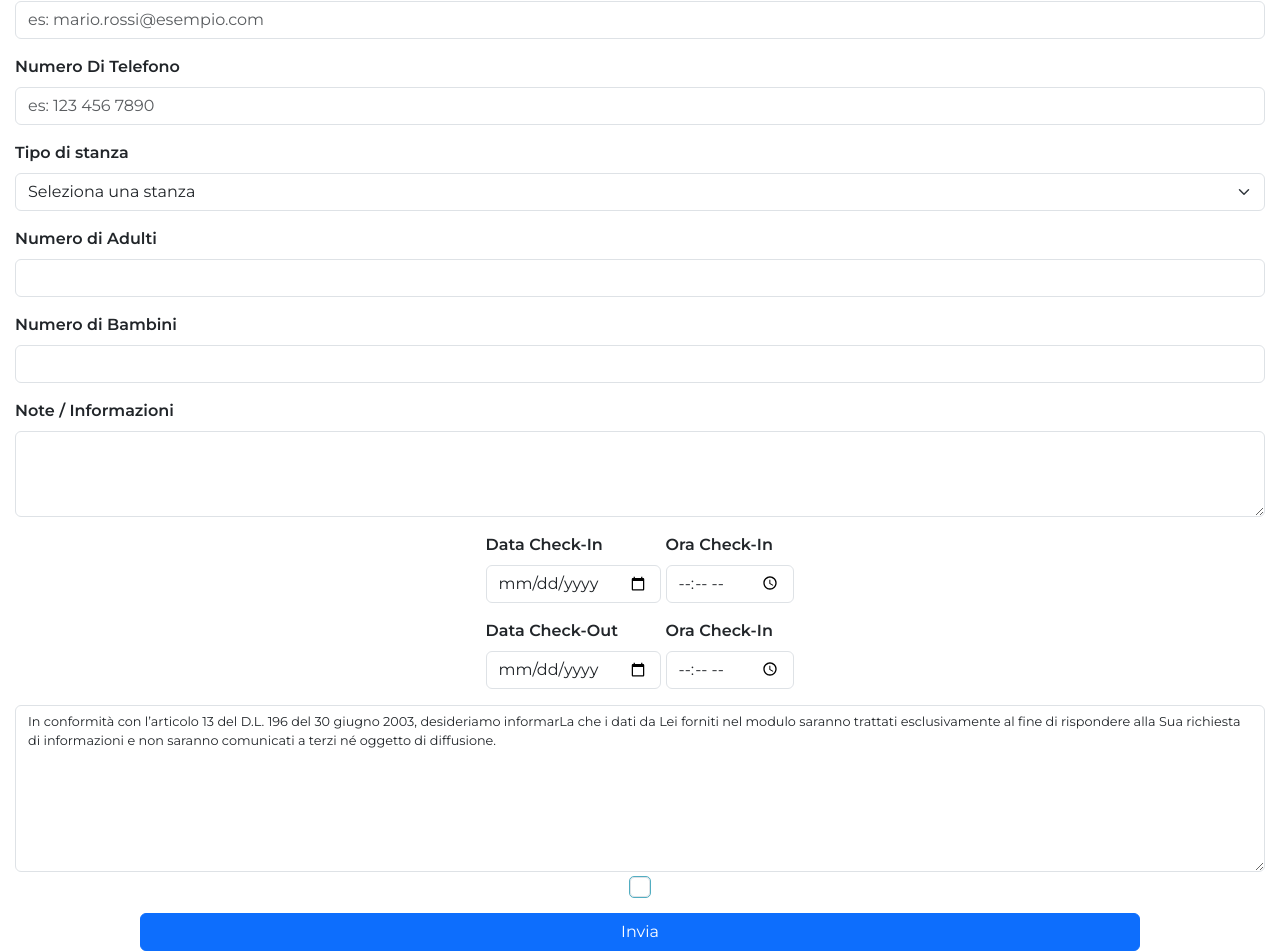
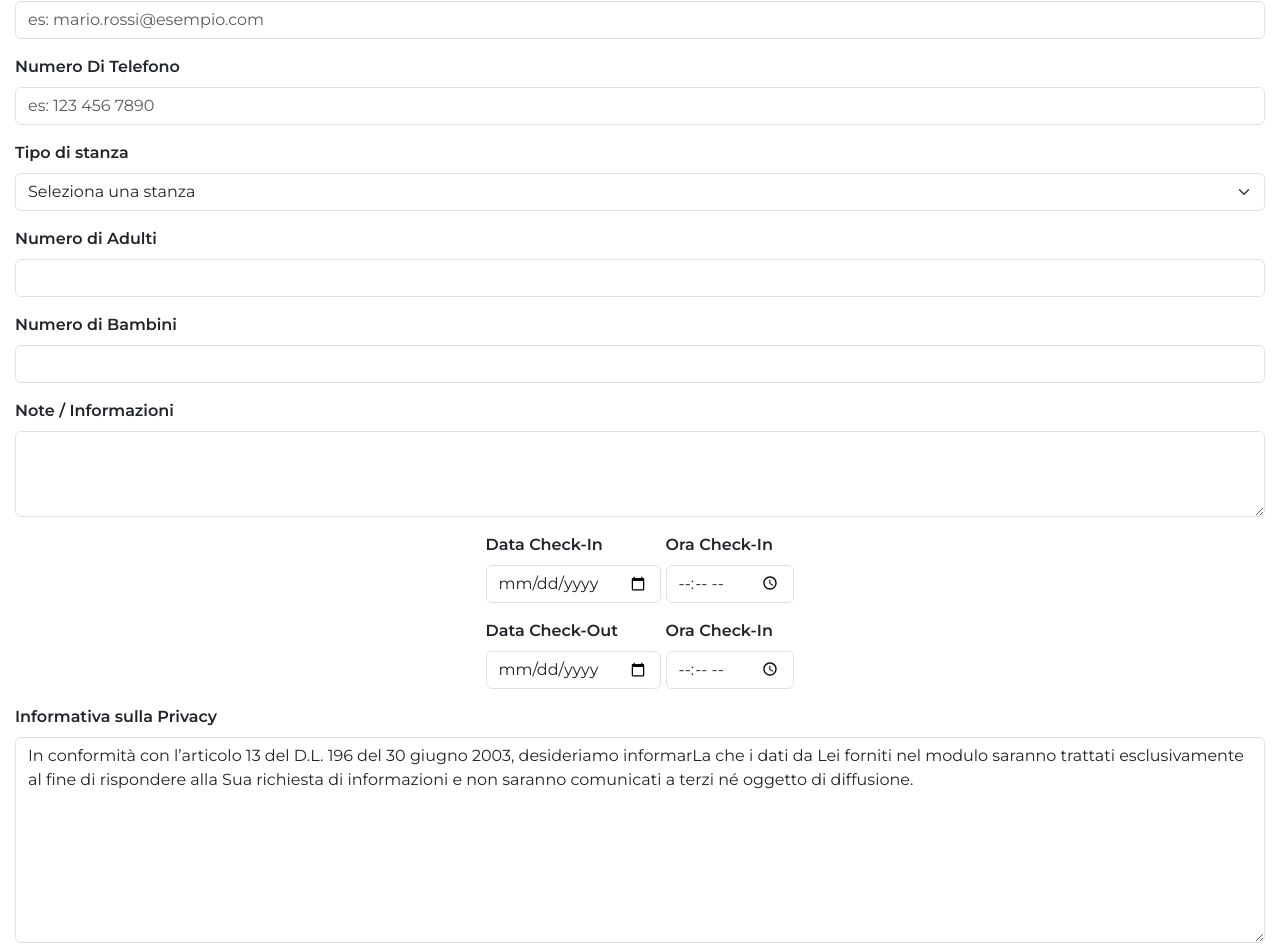
Before and after one commit to DHrdo/B-BFavignana-Dott.Cannizzaro, a React (Create React App) app: page / in a window 1280 px wide. Shown: the part 2854-3806 px from the top of the page. Built offline with nearby package versions, Linux system fonts and the light colour scheme.

Commit message:
refractoring di form.js

```diff
--- a/src/components/Form/Form.js
+++ b/src/components/Form/Form.js
@@ -1,257 +1,220 @@
 /* eslint-disable no-unused-vars */
-import React, { useState } from "react";
-import "react-datepicker/dist/react-datepicker.css";
+import React, { useState } from "react"
+import "react-datepicker/dist/react-datepicker.css"
+
+const InputField = ({ label, type, id, placeholder, pattern, min, max, required, onChange }) => (
+    <div className="mb-3">
+        {label && <label htmlFor={id} className="form-label">{label}</label>}
+        <input
+            type={type}
+            className="form-control"
+            id={id}
+            placeholder={placeholder}
+            pattern={pattern}
+            min={min}
+            max={max}
+            onChange={onChange}
+            required={required}
+        />
+    </div>
+)
+
+const SelectField = ({ label, id, options, required, onChange }) => (
+    <div className="mb-3">
+        <label htmlFor={id} className="form-label">{label}</label>
+        <select className="form-select" id={id} onChange={onChange} required={required}>
+            <option value="">Seleziona una stanza</option>
+            {options.map(option => (
+                <option key={option.value} value={option.value}>{option.label}</option>
+            ))}
+        </select>
+    </div>
+)
+
+const TextAreaField = ({ label, id, rows, readOnly, defaultValue, onChange }) => (
+    <div className="mb-3">
+        <label htmlFor={id} className="form-label">{label}</label>
+        <textarea
+            className="form-control"
+            id={id}
+            rows={rows}
+            readOnly={readOnly}
+            defaultValue={defaultValue}
+            onChange={onChange}
+        />
+    </div>
+)
+
+const CheckboxField = ({ label, id, required, onChange }) => (
+    <div className="mb-3 form-check">
+        <input
+            type="checkbox"
+            className="form-check-input"
+            id={id}
+            onChange={onChange}
+            required={required}
+        />
+        <label className="form-check-label" htmlFor={id}>{label}</label>
+    </div>
+)
 
 export const Form = () => {
-    const [firstName, setFirstName] = useState("");
-    const [lastName, setLastName] = useState("");
+    const [formState, setFormState] = useState({
+        firstName: "",
+        lastName: "",
+        email: "",
+        phone: "",
+        roomType: "",
+        adults: 0,
+        children: 0,
+        bookingNotes: "",
+        startDate: null,
+        startTime: null,
+        endDate: null,
+        endTime: null,
+        dataProcessing: false,
+        isFormValid: false
+    })
 
-    const [email, setEmail] = useState("");
-    const [phone, setPhone] = useState("");
-
-    const [roomType, setRoomType] = useState("");
-
-    const [adults, setAdults] = useState(0);
-    const [children, setChildren] = useState(0);
-
-    const [BookingNotes, setBookingNotes] = useState("");
-
-    const [startDate, setStartDate] = useState(null);
-    const [startTime, setStartTime] = useState(null);
-
-    const [endDate, setEndDate] = useState(null);
-    const [endTime, setEndTime] = useState(null);
-
-    const [isFormValid, setIsFormValid] = useState(false);
+    const handleInputChange = (e) => {
+        const { id, value, type, checked } = e.target
+        setFormState(prevState => (
+            {
+                ...prevState,
+                [id]: type === "checkbox" ? checked : value
+            }
+        ))
+    };
 
     const handleFormSubmit = (e) => {
-        e.preventDefault();
-        console.log(`${firstName}\n${lastName}\n${email}\n${phone}\n${roomType}\n${adults}\n${children}\n${startDate}\n${startTime}\n${endDate}\n${endTime}`);
-    };
+        e.preventDefault()
+        console.log(formState)
+    }
 
     return (
-
-        <form className="form" id="form" action="#">
-
+        <form className="form" id="form" onSubmit={handleFormSubmit}>
             <h3 className="form-title">Prenota</h3>
 
-            {/* NAME AND LASTNAME */}
             <div className="wrap-name">
-
-                {/* NAME */}
-                <div className="mb-3">
-                    <label htmlFor="firstname" className="form-label">Nome</label>
-                    <input
+                <InputField
+                    label="Nome"
                     type="text"
-                        className="form-control"
-                        name="firstname"
-                        id="firstname"
+                    id="firstName"
                     placeholder="es: Mario"
-                        minLength="1"
                     pattern="[a-zA-Z\s]{2,}"
-                        onChange={(e) => setFirstName(e.target.value)}
+                    onChange={handleInputChange}
+                    required
+                />
+                <InputField
+                    label="Cognome"
+                    type="text"
+                    id="lastName"
+                    placeholder="es: Rossi"
+                    pattern="[a-zA-Z\s]{2,}"
+                    onChange={handleInputChange}
                     required
                 />
             </div>
 
-                {/* LASTNAME */}
-                <div className="mb-3">
-                    <label htmlFor="lastname" className="form-label">Cognome</label>
-                    <input
-                        type="text"
-                        className="form-control"
-                        name="lastname"
-                        id="lastname"
-                        placeholder="es: Rossi"
-                        minLength="1"
-                        pattern="[a-zA-Z\s]{2,}"
-                        onChange={(e) => setLastName(e.target.value)}
+            <InputField
+                label="E-Mail"
+                type="email"
+                id="email"
+                placeholder="es: mario.rossi@esempio.com"
+                pattern="[a-z0-9._%+-]+@[a-z0-9.-]+\.[a-z]{2,}$"
+                onChange={handleInputChange}
+                required
+            />
+            <InputField
+                label="Numero Di Telefono"
+                type="tel"
+                id="phone"
+                placeholder="es: 123 456 7890"
+                pattern="[0-9]{3} [0-9]{3} [0-9]{4}"
+                onChange={handleInputChange}
+                required
+            />
+            <SelectField
+                label="Tipo di stanza"
+                id="roomType"
+                options={[
+                    { value: "single", label: "Singola" },
+                    { value: "double", label: "Doppia" },
+                    { value: "matrimoniale", label: "Matrimoniale" }
+                ]}
+                onChange={handleInputChange}
+                required
+            />
+            <InputField
+                label="Numero di Adulti"
+                type="number"
+                id="adults"
+                min="1"
+                max="10"
+                onChange={handleInputChange}
+                required
+            />
+            <InputField
+                label="Numero di Bambini"
+                type="number"
+                id="children"
+                min="0"
+                max="10"
+                onChange={handleInputChange}
+                required
+            />
+            <TextAreaField
+                label="Note / Informazioni"
+                id="bookingNotes"
+                rows="3"
+                onChange={handleInputChange}
+            />
+            <div className="wrap-checkin">
+                <InputField
+                    label="Data Check-In"
+                    type="date"
+                    id="startDate"
+                    onChange={handleInputChange}
+                    required
+                />
+                <InputField
+                    label="Ora Check-In"
+                    type="time"
+                    id="startTime"
+                    onChange={handleInputChange}
                     required
                 />
             </div>
-            </div>
-
-            {/* EMAIL */}
-            <div className="mb-3">
-                <label htmlFor="email" className="form-label">E-Mail</label>
-                <input
-                    type="email"
-                    className="form-control"
-                    name="email"
-                    id="email"
-                    placeholder="es: mario.rossi@esempio.com"
-                    pattern="[a-z0-9._%+-]+@[a-z0-9.-]+\.[a-z]{2,}$"
-                    onChange={(e) => setEmail(e.target.value)}
+            <div className="wrap-checkout">
+                <InputField
+                    label="Data Check-Out"
+                    type="date"
+                    id="endDate"
+                    onChange={handleInputChange}
+                    required
+                />
+                <InputField
+                    label="Ora Check-In"
+                    type="time"
+                    id="endTime"
+                    onChange={handleInputChange}
                     required
                 />
             </div>
-
-            {/* PHONE NUMBER */}
-            <div className="mb-3">
-                <label htmlFor="phoneNumber" className="form-label">Numero Di Telefono</label>
-                <input
-                    type="tel"
-                    className="form-control"
-                    name="phoneNumber"
-                    id="phoneNumber"
-                    placeholder="es: 123 456 7890"
-                    pattern="[0-9]{3} [0-9]{3} [0-9]{4}"
-                    onChange={(e) => setPhone(e.target.value)}
-                    required
-                />
-            </div>
-
-            {/* ROOM TYPE */}
-            <div className="mb-3">
-                <label htmlFor="roomType" className="form-label">Tipo di stanza</label>
-                <select
-                    className="form-select"
-                    name="roomType"
-                    id="roomType"
-                    onChange={(e) => {
-                        setRoomType(e.target.value)
-                    }}
-                    required
-                >
-                    <option value="">Seleziona una stanza</option>
-                    <option value="single">Singola</option>
-                    <option value="double">Doppia</option>
-                    <option value="matrimoniale">Matrimoniale</option>
-                </select>
-            </div>
-
-            {/* NUMBER OF ADULTS */}
-            <div className="mb-3">
-                <label htmlFor="adults" className="form-label">Numero di Adulti</label>
-                <input
-                    type="number"
-                    className="form-control"
-                    name="adults"
-                    id="adults"
-                    min="1"
-                    max="10"
-                    pattern="\d{1,2}"
-                    onChange={(e) => setAdults(e.target.value)}
-                    required
-                />
-            </div>
-
-
-            {/* NUMBER OF CHILDREN */}
-            <div className="mb-3">
-                <label htmlFor="children" className="form-label">Numero di Bambini</label>
-                <input
-                    type="number"
-                    className="form-control"
-                    name="children"
-                    id="children"
-                    min="0"
-                    max="10"
-                    pattern="\d{1,2}"
-                    onChange={(e) => setChildren(e.target.value)}
-                    required
-                />
-            </div>
-
-            {/* BOOKING NOTES */}
-            <div className="mb-3">
-                <label htmlFor="booking-notes" className="form-label">Note / Informazioni</label>
-                <textarea
-                    className="form-control"
-                    name="booking-notes"
-                    id="booking-notes"
-                    rows="3"
-                    onChange={(e) => setBookingNotes(e.target.value)}
-                ></textarea>
-            </div>
-
-            {/* BOOKING PERIOD - CHECK-IN */}
-            <div className="wrap-checkin">
-                <div className="mb-3">
-                    <label htmlFor="booking-checkin-date" className="form-label">Data Check-In</label>
-                    <input
-                        type="date"
-                        className="form-control"
-                        name="booking-checkin-date"
-                        id="booking-checkin-date"
-                        onChange={(e) => setStartDate(e.target.value)}
-                        required
-                    />
-                </div>
-
-                <div className="mb-3">
-                    <label htmlFor="booking-checkin-time" className="form-label">Ora Check-In</label>
-                    <input
-                        type="time"
-                        className="form-control"
-                        name="booking-checkin-time"
-                        id="booking-checkin-time"
-                        onChange={(e) => setStartTime(e.target.value)}
-                        required
-                    />
-
-                </div>
-            </div>
-
-            {/* BOOKING PERIOD - CHECK-OUT */}
-            <div className="wrap-checkout">
-                <div className="mb-3">
-                    <label htmlFor="booking-checkout-date" className="form-label">Data Check-Out</label>
-                    <input
-                        type="date"
-                        className="form-control"
-                        name="booking-checkout-date"
-                        id="booking-checkout-date"
-                        onChange={(e) => setEndDate(e.target.value)}
-                        required
-                    />
-                </div>
-
-                <div className="mb-3">
-                    <label htmlFor="booking-checkin-time" className="form-label">Ora Check-In</label>
-                    <input
-                        type="time"
-                        className="form-control"
-                        name="booking-checkin-time"
-                        id="booking-checkin-time"
-                        onChange={(e) => setEndTime(e.target.value)}
-                        required
-                    />
-                </div>
-
-
-            </div>
-
-            {/* DATA PROCESSING */}
-            <div className="mb-3">
-                <textarea
-                    className="form-control data-processing"
-                    id="exampleFormControlTextarea1"
+            <TextAreaField
+                label="Informativa sulla Privacy"
+                id="dataProcessingInfo"
                 rows="8"
                 readOnly
                 defaultValue="In conformità con l’articolo 13 del D.L. 196 del 30 giugno 2003, desideriamo informarLa che i dati da Lei forniti nel modulo saranno trattati esclusivamente al fine di rispondere alla Sua richiesta di informazioni e non saranno comunicati a terzi né oggetto di diffusione."
-                >
-                </textarea>
-                <input
-                    type="checkbox"
-                    className="form-check-input"
-                    name="data-processing"
-                    id="data-processing"
+            />
+            <CheckboxField
+                label="Accetto l'informativa sulla privacy"
+                id="dataProcessing"
+                onChange={handleInputChange}
                 required
             />
-            </div>
-
-
-
-
-            {/* SUBMIT BUTTON */}
-            <button
-                type="submit"
-                className="btn btn-primary"
-                onClick={handleFormSubmit}
-            >
-                Invia
-            </button>
+            <button type="submit" className="btn btn-primary">Invia</button>
         </form>
-    );
-};
+    )
+}
```
Lines whose indentation alone changed are shown as unchanged.
